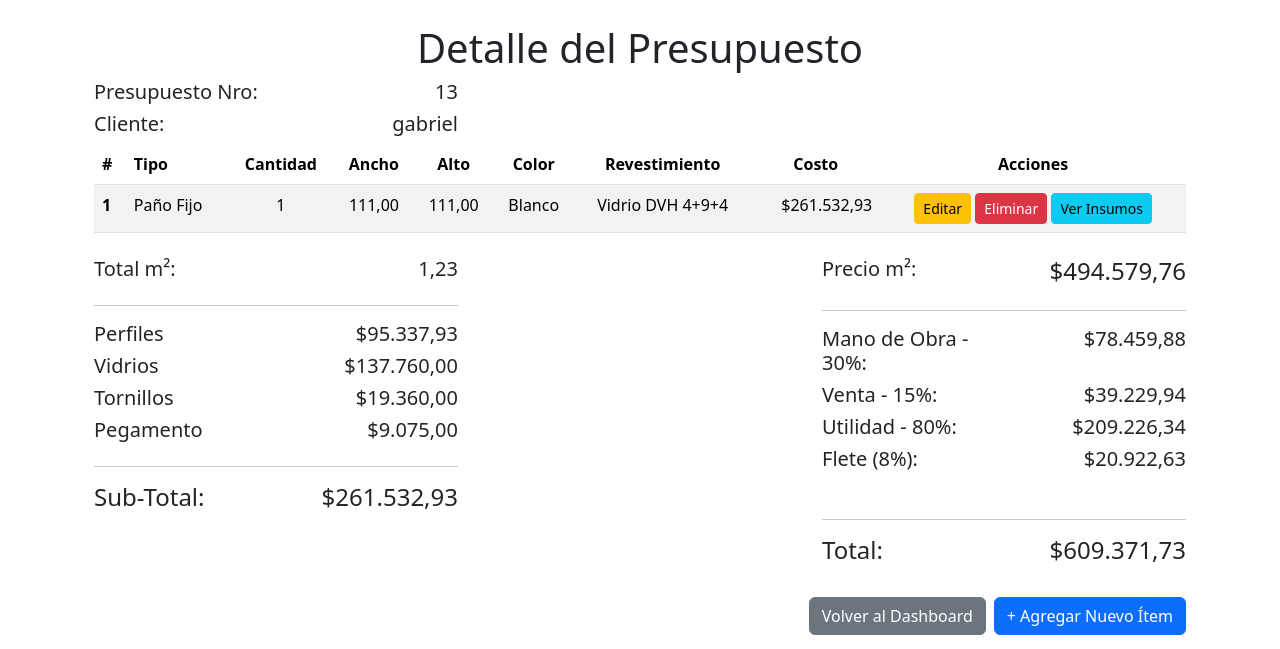
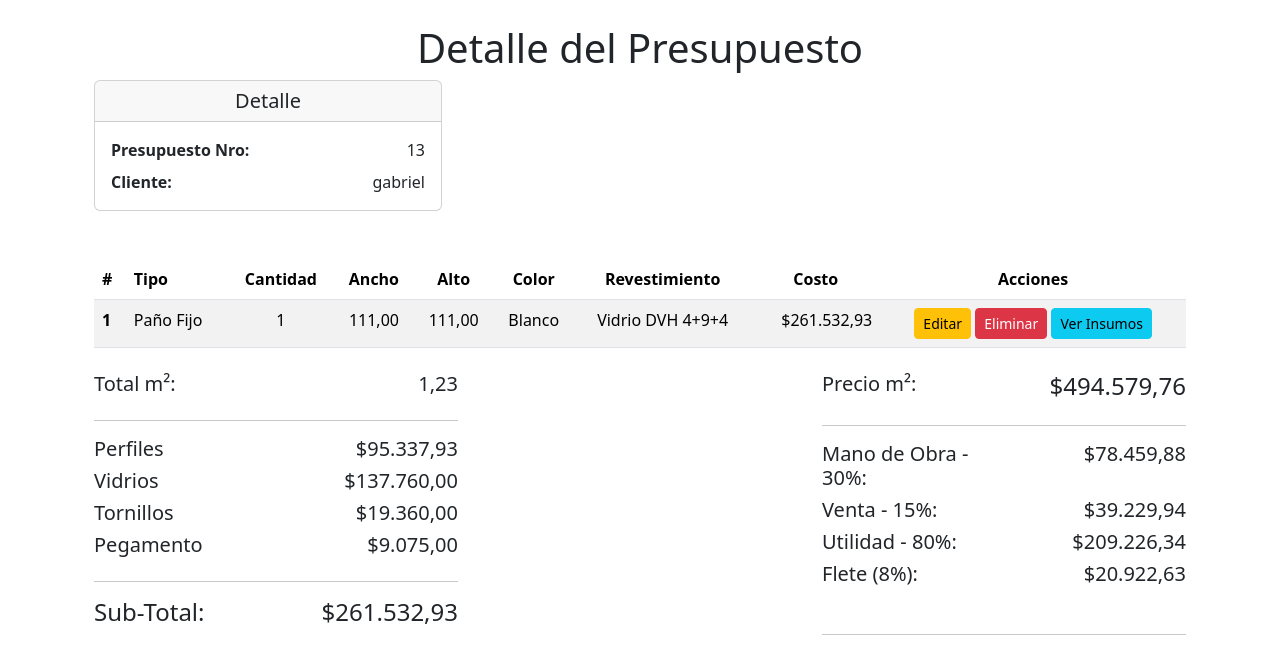
Before and after one commit to Gabriel6176/lucas, a Django app: page /presupuesto/13/ in a window 1280 px wide. Shown: the part 56-705 px from the top of the page. Run offline with Django 5.2, Linux system fonts and the light colour scheme; a user stored in the database is signed in; data comes from the database, SQL or seed files in the repository; both versions use the stored data as it was after the commit; some libraries are stand-ins or nearby versions.

Commit message:
130125 ultima hora

```diff
--- a/apps/presupuestos/models.py
+++ b/apps/presupuestos/models.py
@@ -101,8 +101,8 @@ class Item(models.Model):
     """
     presupuesto = models.ForeignKey(Presupuesto, related_name='items', on_delete=models.CASCADE)  # Relación con el presupuesto
     cantidad = models.PositiveIntegerField()  # Cantidad del ítem
-    ancho = models.DecimalField(max_digits=10, decimal_places=2)  # Ancho en unidades
-    alto = models.DecimalField(max_digits=10, decimal_places=2)  # Alto en unidades
+    ancho = models.DecimalField(max_digits=10, decimal_places=2, null=True, blank=True)  # Ancho en unidades
+    alto = models.DecimalField(max_digits=10, decimal_places=2, null=True, blank=True)  # Alto en unidades
     ancho_hoja = models.DecimalField(max_digits=10, decimal_places=2, null=True, blank=True)  # Ancho de hoja en unidades
     alto_lama = models.DecimalField(max_digits=10, decimal_places=2, null=True, blank=True)
     tipo = models.ForeignKey(Tipo, on_delete=models.CASCADE)  # Tipo de ítem (ventana, puerta, etc.)
--- a/apps/presupuestos/templates/detalle_presupuesto.html
+++ b/apps/presupuestos/templates/detalle_presupuesto.html
@@ -17,23 +17,27 @@
 <!-- Fin de la sección para mostrar mensajes -->
 <div class="container mt-4">
     <h1 class="text-center">Detalle del Presupuesto</h1>
-
-    <div class="col-lg-4">
-        <div class="row">
-            <div class="col-6 text-start">
-                <h5>Presupuesto Nro:</h5>
-            </div>
-            <div class="col-6 text-end">
-                <h5>{{ presupuesto.numero }}</h5>
-            </div>
-            <div class="col-6 text-start">
-                <h5>Cliente:</h5>
-            </div>
-            <div class="col-6 text-end">
-                <h5>{{ presupuesto.cliente }}</h5>
+    <div class="row mb-4">
+        <div class="col-md-4">
+            <div class="card">
+                <div class="card-header">
+                    <h5 class="text-center mb-0">Detalle</h5>
+                </div>
+                <div class="card-body">
+                    <div class="row mb-2">
+                        <div class="col-6 text-start fw-bold">Presupuesto Nro:</div>
+                        <div class="col-6 text-end">{{ presupuesto.numero }}</div>
+                    </div>
+                    <div class="row">
+                        <div class="col-6 text-start fw-bold">Cliente:</div>
+                        <div class="col-6 text-end">{{ presupuesto.cliente }}</div>
+                    </div>
             </div>
         </div>
     </div>
+</div>
+
+    <br>
     <div>
         {% if items_con_costos %}
             <table class="table table-striped">
--- a/apps/presupuestos/views.py
+++ b/apps/presupuestos/views.py
@@ -97,6 +97,7 @@ def editar_item(request, item_id):
         'tipos': tipos,
         'colores': colores,
         'revestimientos': revestimientos,
+        'item': item,  # Pasa el ítem para que se utilice en la plantilla
     })
 
 
```
Also changed, not shown: apps/presupuestos/templates/nuevo_item.html (+6 -11 lines), db.sqlite3.
